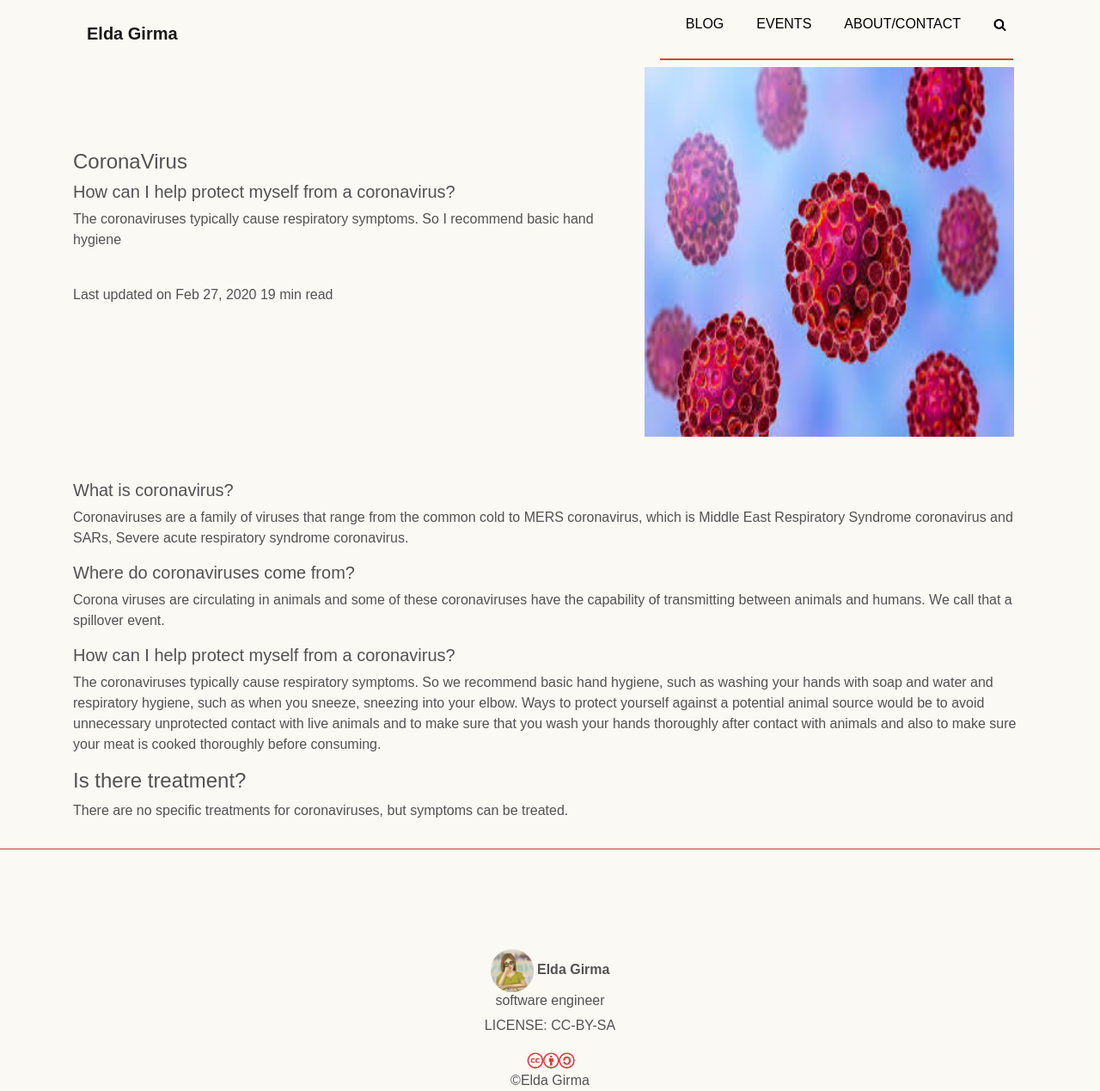
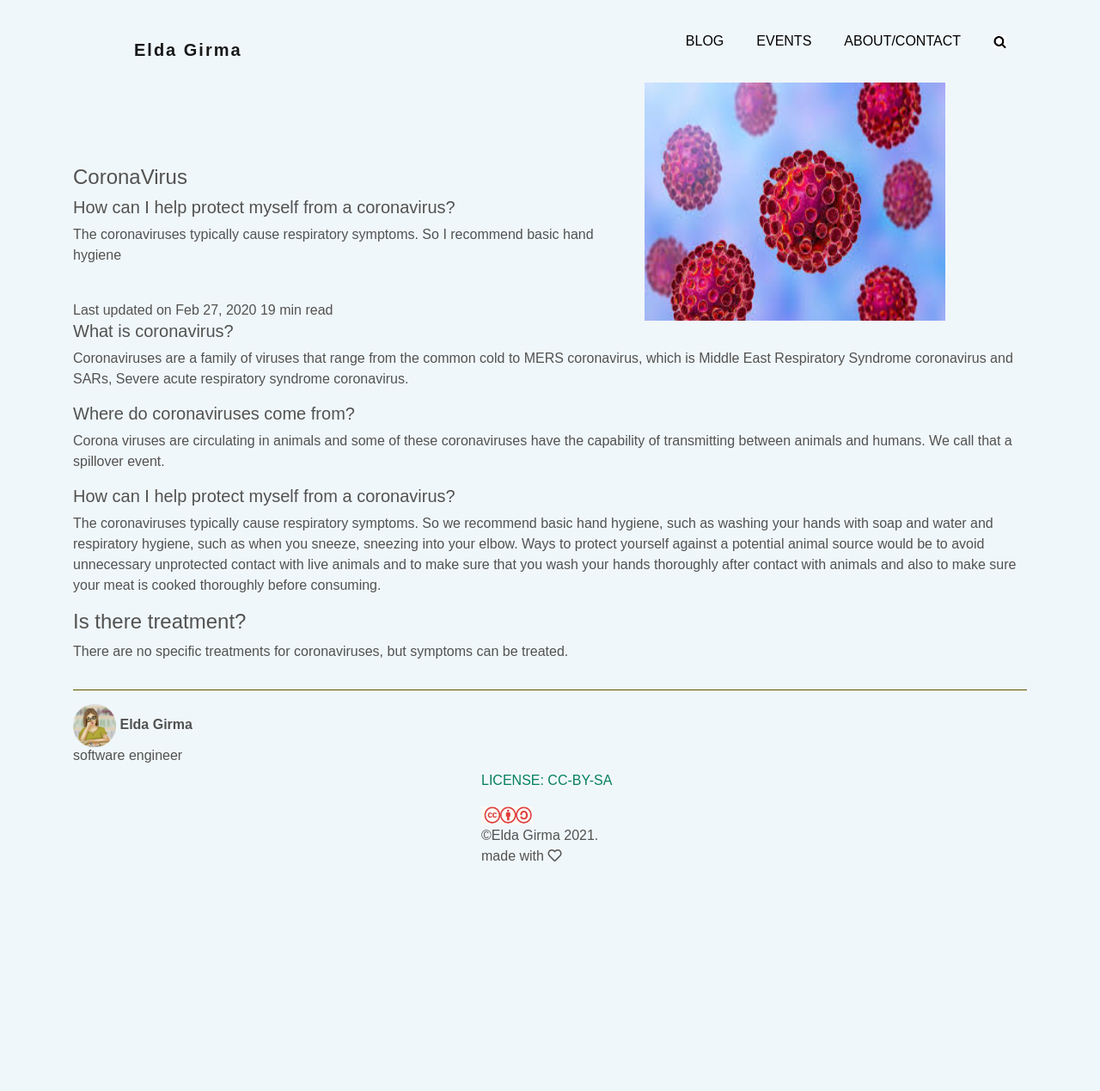
Before and after one commit to Elda123/assignment3, a plain HTML site: page coronavirus.html in a window 1280 px wide. Shown: the whole page at 86% size. After the commit the page ends 1008 px from the top, so only its background shows below. Drawn offline with nearby package versions, Linux system fonts and the light colour scheme.

Commit message:
from blog links coronavirus blog page is updated

```diff
--- a/asset/css/coronavirus.css
+++ b/asset/css/coronavirus.css
@@ -1,16 +1,25 @@
+
 
 body {
-    background-color: #fbf9f4;
+    background-color: #f0f7fa;
     font-family: Arial, Helvetica, sans-serif;
     color: #525251;
 }
+.navbar{
+    margin-top: 20px;
 
+}
 nav ul {
-    border-bottom: 2px solid #e13d3d;
     padding-bottom: 20px;
-    background-color: #fbf9f4;
+    background-color: #f0f7fa;
 }
-
+h1{
+    font-weight: 400;
+    letter-spacing: .04em;
+    color: #172a3a;
+    font-size: 2.25rem;
+    line-height: 1.25;
+}
 .icon {
     width: 15px;
     height: 15px;
@@ -21,22 +30,21 @@ nav ul {
     color: black;
 }
 
-#id1 li a:hover {
-    color: #e13d3d;
+#id1 li a:hover{
+    color: #06805E;
+    text-decoration:underline;
 }
 
-.row3 {
-    margin-top: 50px;
-}
-.r4c1{
-    text-align: center;
-    margin-top: 100px;
-}
-a {
+ a{
     color: #525251;
 }
-
 a:hover{
-    color: #e13d3d;
-
+    color: #06805E;
+    text-decoration: none;
 }
+.elda{
+    font-weight: 700;
+    letter-spacing: .1em;
+    padding-left: 55px;
+    background-color: #f0f7fa;
+}
--- a/coronavirus.html
+++ b/coronavirus.html
@@ -8,13 +8,14 @@
     <link rel="shortcut icon" href="asset/image/icon.png">
     <link rel="stylesheet" href="https://stackpath.bootstrapcdn.com/bootstrap/4.4.1/css/bootstrap.min.css" integrity="sha384-
     Vkoo8x4CGsO3+Hhxv8T/Q5PaXtkKtu6ug5TOeNV6gBiFeWPGFN9MuhOf23Q9Ifjh" crossorigin="anonymous">
+    <link rel="stylesheet" href="https://use.fontawesome.com/releases/v5.7.0/css/all.css" integrity="sha384-lZN37f5QGtY3VHgisS14W3ExzMWZxybE1SJSEsQp9S+oqd12jhcu+A56Ebc1zFSJ" crossorigin="anonymous">
     <link rel="stylesheet" href="asset/css/coronavirus.css">
 </head>
 
 <body>
     <div class="container my-cont">
         <nav class="navbar navbar-expand-md navbar-light sticky-top">
-            <a href="index.html" class="navbar-brand elda"> <b> Elda Girma</b></a>
+            <a href="index.html" class="navbar-brand elda">Elda Girma</a>
             <button class="navbar-toggler" data-toggle="collapse" data-target="#id1">
                 <span class="navbar-toggler-icon"></span>
             </button>
@@ -50,8 +51,8 @@
                 <br>
                 Last updated on Feb 27, 2020 19 min read
             </div>
-            <div class="col-4 r2c2">
-                <img src="asset/image/corona.jpg" width="430" height="430">
+            <div class="col-md-4 col-12 r2c2">
+                <img src="asset/image/corona.jpg" width="100%" height="100%">
             </div>
         </div>
         <div class="row row3">
@@ -79,8 +80,9 @@
             </div>
         </div>
     </div>
-    <hr color="#e13d3d" >
-    <div class="row  footer">
+    <div class="container">
+        <hr color="#06805E;">
+        <div class="row ">
             <div class="col  r4c1">
 
                 <img src="asset/image/img1.png" width="50">
@@ -88,10 +90,15 @@
                     <b> Elda Girma </b>
                 </a>
                 <h6>software engineer </h6>
-                        <p >LICENSE: CC-BY-SA </p>
-                        <img src="asset/image/cc.png" width=60 > <br>
-                        &copy;Elda Girma
-
+            </div>
+        </div>
+            <div class="row justify-content-center">
+            <div class="col-md-2 col-6  footer ">
+            <p style="color: #06805E;">LICENSE: CC-BY-SA </p>
+            <img src="asset/image/cc.png" width=60 align="center"> <br>
+            &copy;Elda Girma 2021. made with <i class="far fa-heart icons"></i>
+        </div>
+        </div>
             </div>
 
         </div>
```
Lines whose indentation alone changed are shown as unchanged.
